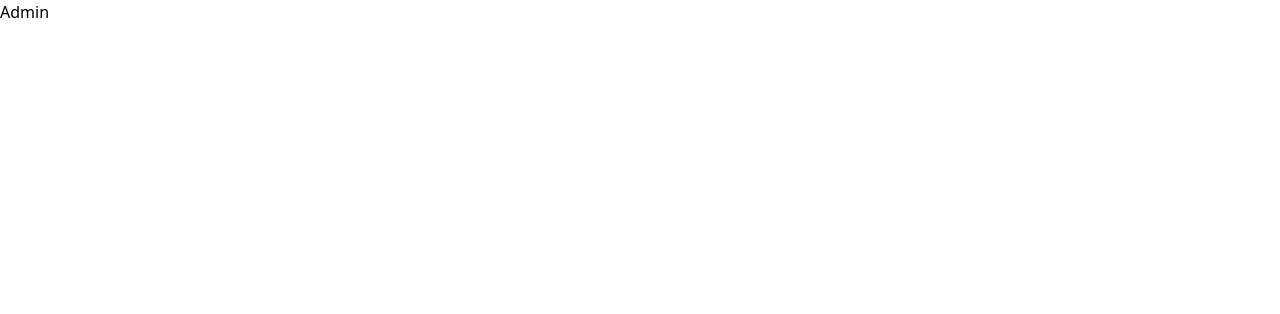
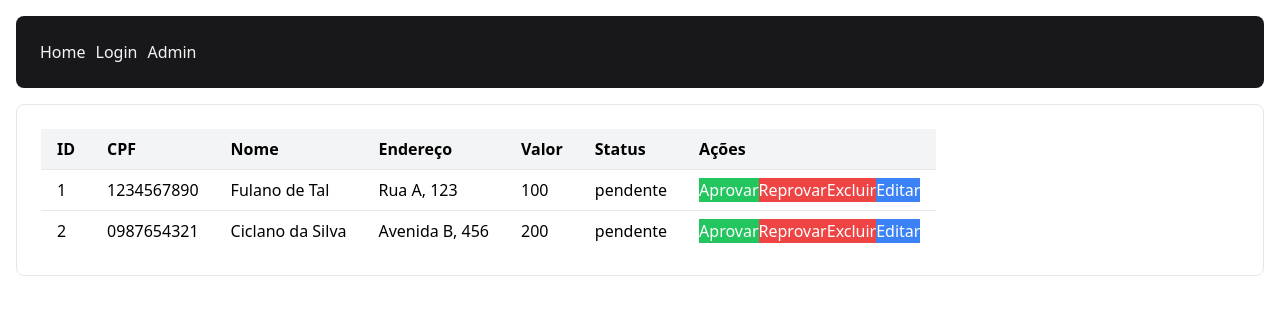
Before and after one commit to kevin-krause/easyemprest_piloto, a Next.js app: page /admin in a window 1280 px wide. Shown: the top 314 px of the page. Built offline with nearby package versions, Linux system fonts and the light colour scheme.

Commit message:
page admin

```diff
--- a/src/components/Header.tsx
+++ b/src/components/Header.tsx
@@ -10,6 +10,9 @@ const Header = () => {
             <Link className="mr-[10px] text-zinc-100" href={'/login'}>
                 Login
             </Link>
+            <Link className="mr-[10px] text-zinc-100" href={'/admin'}>
+                Admin
+            </Link>
         </div>
     )
 }
--- a/src/components/Home/AdminEmprestimo/Admin.tsx
+++ b/src/components/Home/AdminEmprestimo/Admin.tsx
@@ -1,9 +1,119 @@
-import React from 'react'
+import React, { useState } from 'react'
 
-const Admin = () => {
-  return (
-    <div>Admin</div>
-  )
+interface DataItem {
+    id: number
+    cpf: string
+    nome: string
+    endereco: string
+    valor: number
+    status: string
+}
+
+const Admin: React.FC = () => {
+    const [data, setData] = useState<DataItem[]>([
+        {
+            id: 1,
+            cpf: '1234567890',
+            nome: 'Fulano de Tal',
+            endereco: 'Rua A, 123',
+            valor: 100.0,
+            status: 'pendente'
+        },
+        {
+            id: 2,
+            cpf: '0987654321',
+            nome: 'Ciclano da Silva',
+            endereco: 'Avenida B, 456',
+            valor: 200.0,
+            status: 'pendente'
+        }
+        // Add more example data here, if necessary
+    ])
+
+    const handleApprove = (id: number) => {
+        const updatedData = data.map(item => {
+            if (item.id === id) {
+                return { ...item, status: 'aprovado' }
+            }
+            return item
+        })
+        setData(updatedData)
+    }
+
+    const handleReject = (id: number) => {
+        const updatedData = data.map(item => {
+            if (item.id === id) {
+                return { ...item, status: 'reprovado' }
+            }
+            return item
+        })
+        setData(updatedData)
+    }
+
+    const handleDelete = (id: number) => {
+        const updatedData = data.filter(item => item.id !== id)
+        setData(updatedData)
+    }
+
+    const handleEdit = (id: number) => {
+        console.log(`Edit row with ID ${id}`)
+    }
+
+    return (
+        <div className="p-6 m-4 w-auto bg-white border border-gray-200 rounded-lg">
+            <table className="gri grid-rows-7 items-center text-left">
+                <thead>
+                    <tr className="bg-gray-100">
+                        <th className="py-2 px-4">ID</th>
+                        <th className="py-2 px-4">CPF</th>
+                        <th className="py-2 px-4">Nome</th>
+                        <th className="py-2 px-4">Endereço</th>
+                        <th className="py-2 px-4">Valor</th>
+                        <th className="py-2 px-4">Status</th>
+                        <th className="py-2 px-4">Ações</th>
+                    </tr>
+                </thead>
+                <tbody>
+                    {data.map(item => (
+                        <tr key={item.id} className="border-t border-gray-200">
+                            <td className="py-2 px-4">{item.id}</td>
+                            <td className="py-2 px-4">{item.cpf}</td>
+                            <td className="py-2 px-4">{item.nome}</td>
+                            <td className="py-2 px-4">{item.endereco}</td>
+                            <td className="py-2 px-4">{item.valor}</td>
+                            <td className="py-2 px-4">{item.status}</td>
+                            <td className="py-2 px-4">
+                                <button
+                                    onClick={() => handleApprove(item.id)}
+                                    className="btn-action bg-green-500 text-white"
+                                >
+                                    Aprovar
+                                </button>
+                                <button
+                                    onClick={() => handleReject(item.id)}
+                                    className="btn-action bg-red-500 text-white"
+                                >
+                                    Reprovar
+                                </button>
+                                <button
+                                    onClick={() => handleDelete(item.id)}
+                                    className="btn-action bg-red-500 text-white"
+                                >
+                                    Excluir
+                                </button>
+                                <button
+                                    onClick={() => handleEdit(item.id)}
+                                    className="btn-action bg-blue-500 text-white"
+                                >
+                                    Editar
+                                </button>
+                            </td>
+                        </tr>
+                    ))}
+                </tbody>
+            </table>
+        </div>
+    )
 }
 
 export default Admin
--- /dev/null
+++ b/src/components/Home/Button.tsx
@@ -0,0 +1,13 @@
+import React from 'react'
+
+const Button = () => {
+    return (
+        <div className=''>
+            <a className=" p-3 border-[1px] rounded-xl bg-green-500 text-zinc-200 hover:bg-green-900 hover:text-zinc-100 shadow hover:shadow-lg">
+                Fazer simulação
+            </a>
+        </div>
+    )
+}
+
+export default Button
--- a/src/components/Home/Home.tsx
+++ b/src/components/Home/Home.tsx
@@ -1,5 +1,6 @@
 import React from 'react'
 import Emprestimo from './ClientEmprestimo/Emprestimo'
+import Button from './Button'
 
 const Home = () => {
     return (
@@ -16,6 +17,9 @@ const Home = () => {
                 </p>
                 <div className="mt-7">
                     <Emprestimo />
+                    <div className='mt-10'>
+                        <Button />
+                    </div>
                 </div>
             </div>
         </div>
--- a/src/pages/admin.tsx
+++ b/src/pages/admin.tsx
@@ -1,9 +1,11 @@
 import React from 'react'
 import Admin from '../components/Home/AdminEmprestimo/Admin'
+import Header from '@/components/Header'
 
 const admin = () => {
     return (
         <div>
+            <Header />
             <Admin />
         </div>
     )
```
